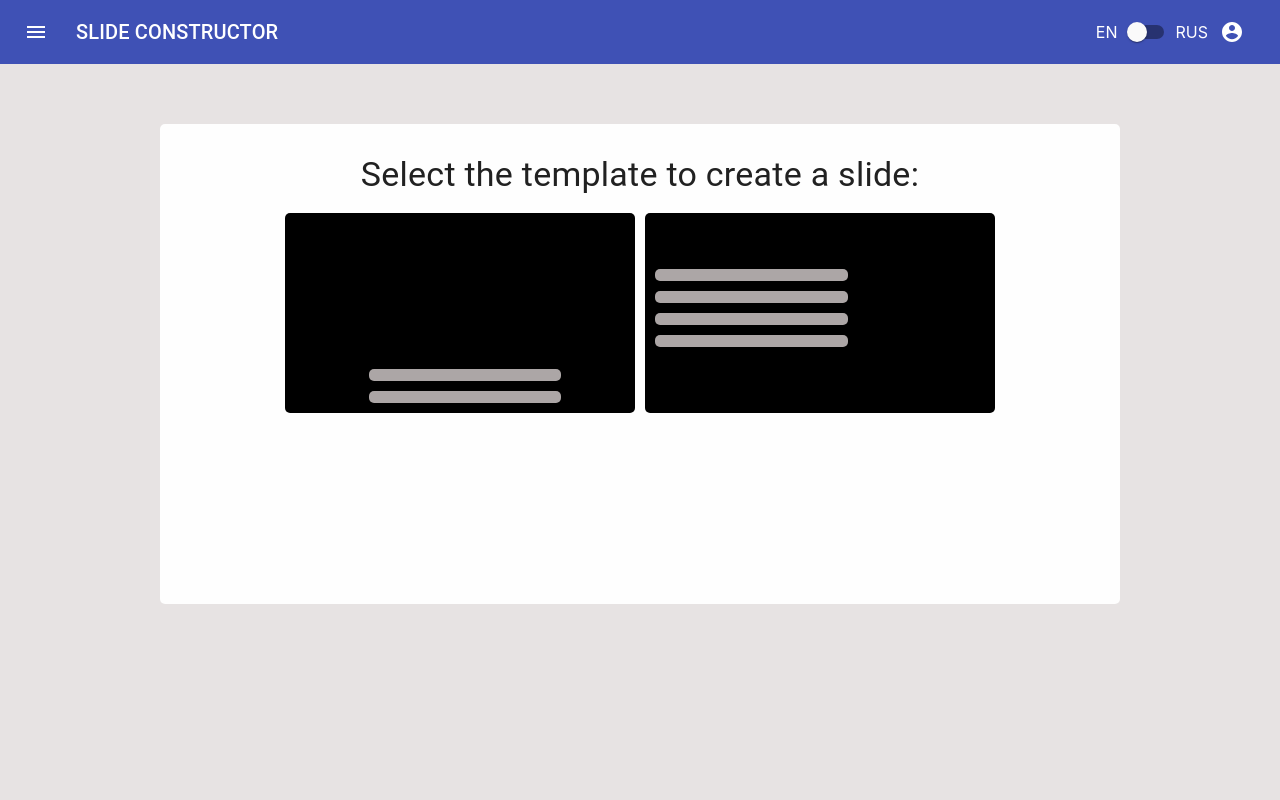
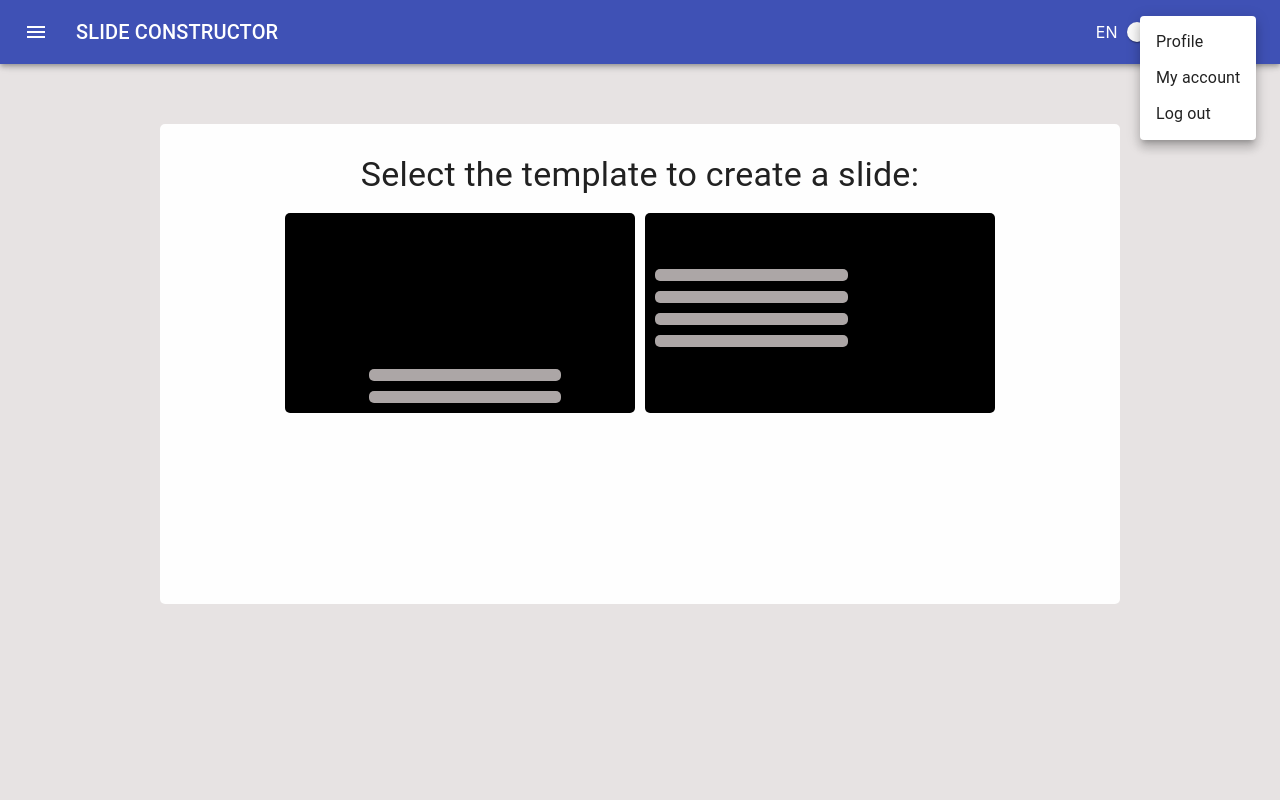
Before and after one commit to RomanChalyi/slide-constructor, a React (Create React App) app: page / in a window 1280 px wide. Both pictures are taken after a click on the button 1232 px from the left and 32 px from the top of the page. Shown: the top 800 px of the page. Built offline with nearby package versions, Linux system fonts and the light colour scheme; what i18next-xhr-backend would draw is missing.

Commit message:
Add sticky for header

```diff
--- a/package.json
+++ b/package.json
@@ -19,7 +19,8 @@
     "react-i18next": "^11.5.0",
     "react-router": "^5.2.0",
     "react-router-dom": "^5.2.0",
-    "react-scripts": "3.4.1"
+    "react-scripts": "3.4.1",
+    "react-sticky": "^6.0.3"
   },
   "scripts": {
     "start": "react-scripts start",
--- a/src/App.js
+++ b/src/App.js
@@ -1,16 +1,25 @@
-import React from 'react';
-import Header from './components/header/Header';
-import Router from './Router';
-import Footer from './components/footer/Footer';
-import './styles/global.scss';
+import React from "react";
+import { StickyContainer, Sticky } from "react-sticky";
+
+import Header from "./components/header/Header";
+import Router from "./Router";
+import Footer from "./components/footer/Footer";
+import "./styles/global.scss";
 
 const App = () => {
   return (
-    <>
-      <Header />
+    <StickyContainer>
+      <Sticky topOffset={0}>
+        {({ style }) => (
+          <div style={style}>
+            <Header />
+          </div>
+        )}
+      </Sticky>
+
       <Router />
       <Footer />
-    </>
+    </StickyContainer>
   );
 };
 
--- a/src/components/header/Header.js
+++ b/src/components/header/Header.js
@@ -63,6 +63,10 @@ const Header = () => {
     }
 
     setOpenDrawer(open);
+  };
+
+  const handleMenu = (event) => {
+    setAnchorEl(event.currentTarget);
   };
 
   const list = (anchor) => (
@@ -157,6 +161,7 @@ const Header = () => {
                 aria-controls="menu-appbar"
                 aria-haspopup="true"
                 color="inherit"
+                onClick={handleMenu}
               >
                 <AccountCircle />
               </IconButton>
@@ -179,6 +184,7 @@ const Header = () => {
             >
               <MenuItem onClick={handleClose}>Profile</MenuItem>
               <MenuItem onClick={handleClose}>My account</MenuItem>
+              <MenuItem onClick={handleClose}>Log out</MenuItem>
             </Menu>
           </Grid>
         </Grid>
```
